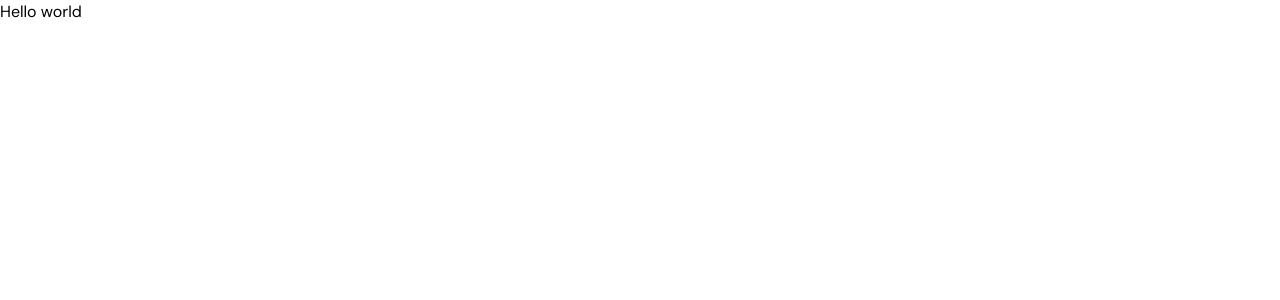
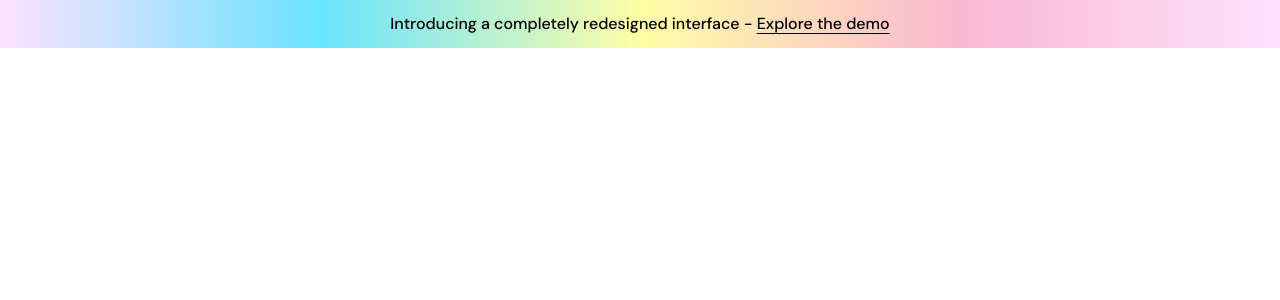
Before and after one commit to AgustinLarzabal/dark-saas-landing-page, a Next.js app: page / in a window 1280 px wide. Shown: the top 300 px of the page. Built offline with nearby package versions, Linux system fonts and the light colour scheme.

Commit message:
add banner component

```diff
--- a/app/page.tsx
+++ b/app/page.tsx
@@ -1,3 +1,5 @@
+import { Banner } from "@/components/Banner";
+
 export default function Home() {
-  return <div>Hello world</div>;
+  return <Banner />;
 }
--- /dev/null
+++ b/components/Banner.tsx
@@ -0,0 +1,16 @@
+export const Banner = () => {
+  return (
+    <div className="py-3 text-center bg-[linear-gradient(to_right,rgb(252,_214,_255,_0.7),rgb(41,_216,_255,_0.7),rgb(255,_253,_128,_0.7),rgb(248,_154,_191,_0.7),rgb(252,_214,_255,_0.7))]">
+      <div className="container">
+        <p className="font-medium">
+          <span className="hidden sm:inline">
+            Introducing a completely redesigned interface -{" "}
+          </span>
+          <a href="#" className="underline underline-offset-4">
+            Explore the demo
+          </a>
+        </p>
+      </div>
+    </div>
+  );
+};
--- a/tailwind.config.ts
+++ b/tailwind.config.ts
@@ -8,10 +8,8 @@ const config: Config = {
   ],
   theme: {
     extend: {
-      backgroundImage: {
-        "gradient-radial": "radial-gradient(var(--tw-gradient-stops))",
-        "gradient-conic":
-          "conic-gradient(from 180deg at 50% 50%, var(--tw-gradient-stops))",
+      container: {
+        padding: "1rem",
       },
     },
   },
```
